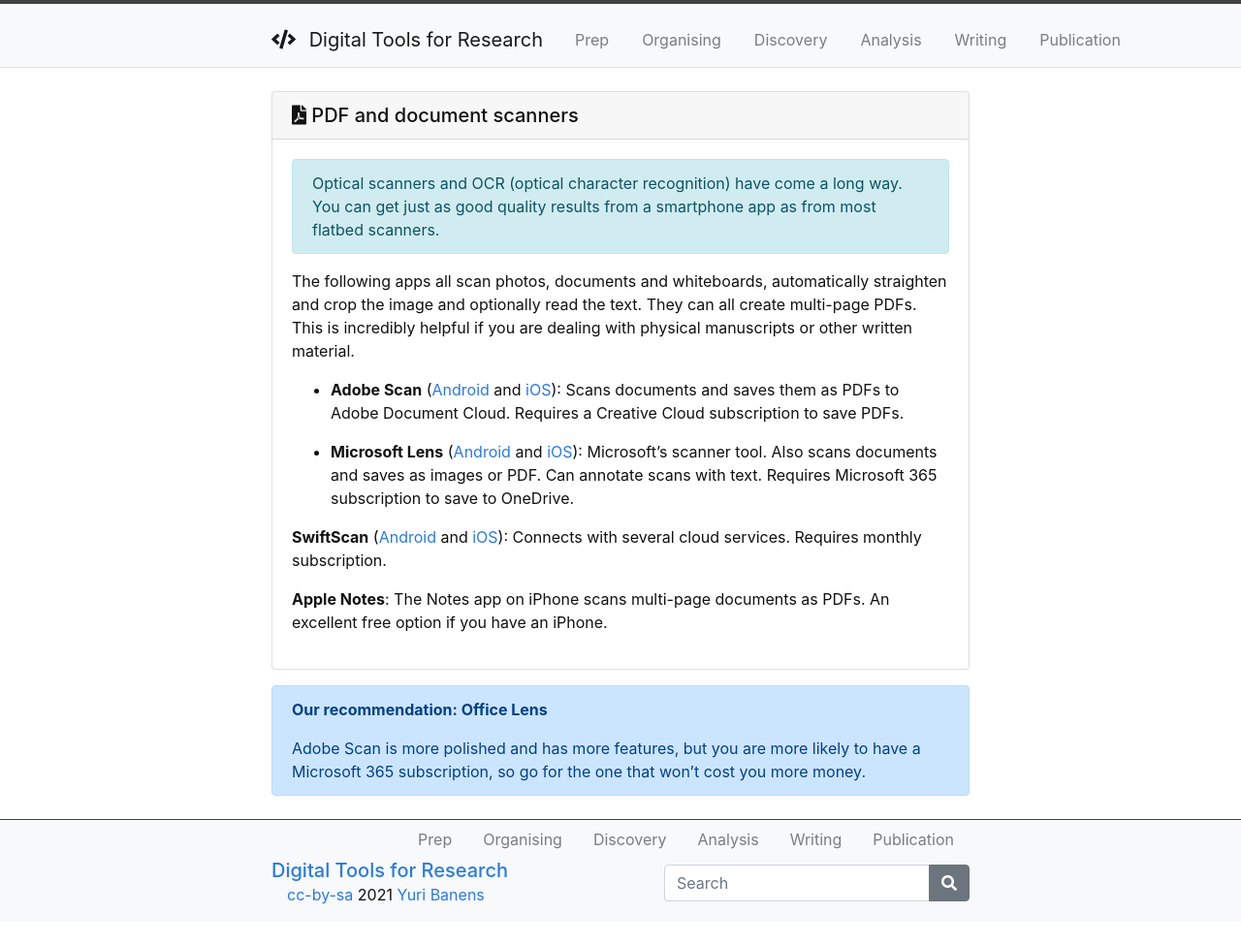
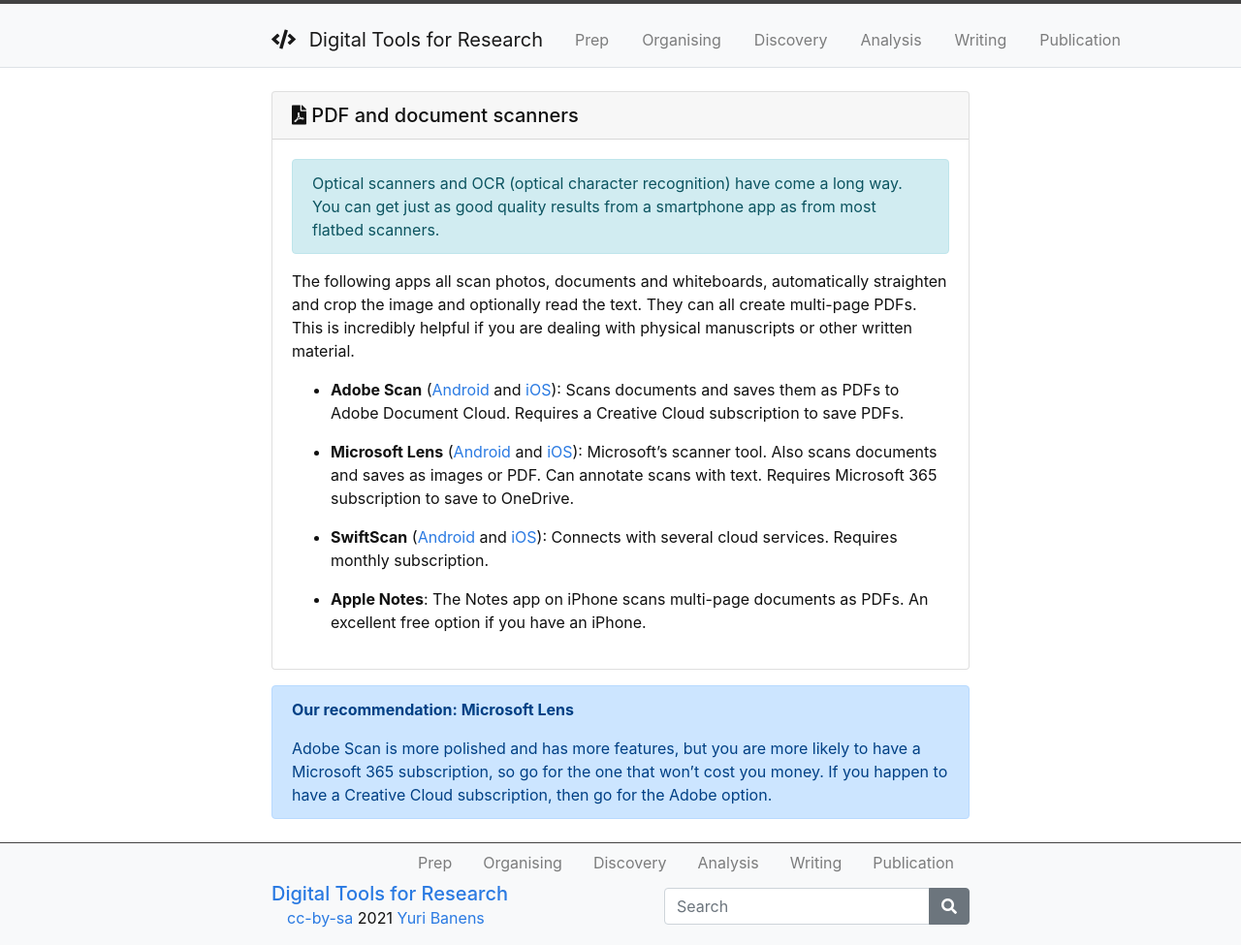
Before and after one commit to GriffithUniLibrary/digital-tools-modular, a Jekyll site: the page built from content/2-discovery-capture.md, in a window 1280 px wide. Shown: the whole page at 97% size. Built offline with Jekyll 4.4.1, drawn with Linux system fonts in a browser that asks for light colours; our own code applies the rules of GitHub Pages for plain Markdown files; before the commit the page ends 951 px from its top, so only the background shows below that.

```diff
--- a/content/2-discovery-capture.md
+++ b/content/2-discovery-capture.md
@@ -12,17 +12,17 @@ The following apps all scan photos, documents and whiteboards, automatically str
 
 - **Microsoft Lens** ([Android](https://play.google.com/store/apps/details?id=com.microsoft.office.officelens&hl=en_AU&gl=US) and [iOS](https://apps.apple.com/au/app/microsoft-office-lens-pdf-scan/id975925059)): Microsoft's scanner tool. Also scans documents and saves as images or PDF. Can annotate scans with text. Requires Microsoft 365 subscription to save to OneDrive.
 
-**SwiftScan** ([Android](https://play.google.com/store/apps/details?id=net.doo.snap&hl=en_AU&gl=US) and [iOS](https://apps.apple.com/us/app/swiftscan-document-scanner/id834854351)): Connects with several cloud services. Requires monthly subscription.
+- **SwiftScan** ([Android](https://play.google.com/store/apps/details?id=net.doo.snap&hl=en_AU&gl=US) and [iOS](https://apps.apple.com/us/app/swiftscan-document-scanner/id834854351)): Connects with several cloud services. Requires monthly subscription.
 
-**Apple Notes**: The Notes app on iPhone scans multi-page documents as PDFs. An excellent free option if you have an iPhone.
+- **Apple Notes**: The Notes app on iPhone scans multi-page documents as PDFs. An excellent free option if you have an iPhone.
 
 {% endcapture %}
 {% include card.html header="<i class='fas fa-file-pdf'></i> PDF and document scanners" text=scanners %}
 
 {% capture bestscanner %}
-**Our recommendation: Office Lens**
+**Our recommendation: Microsoft Lens**
 
-Adobe Scan is more polished and has more features, but you are more likely to have a Microsoft 365 subscription, so go for the one that won't cost you more money.
+Adobe Scan is more polished and has more features, but you are more likely to have a Microsoft 365 subscription, so go for the one that won't cost you money. If you happen to have a Creative Cloud subscription, then go for the Adobe option.
 
 {% endcapture %}
 
```
Also changed, not shown: content/2-discovery-surveys.md (+6 -7 lines).
